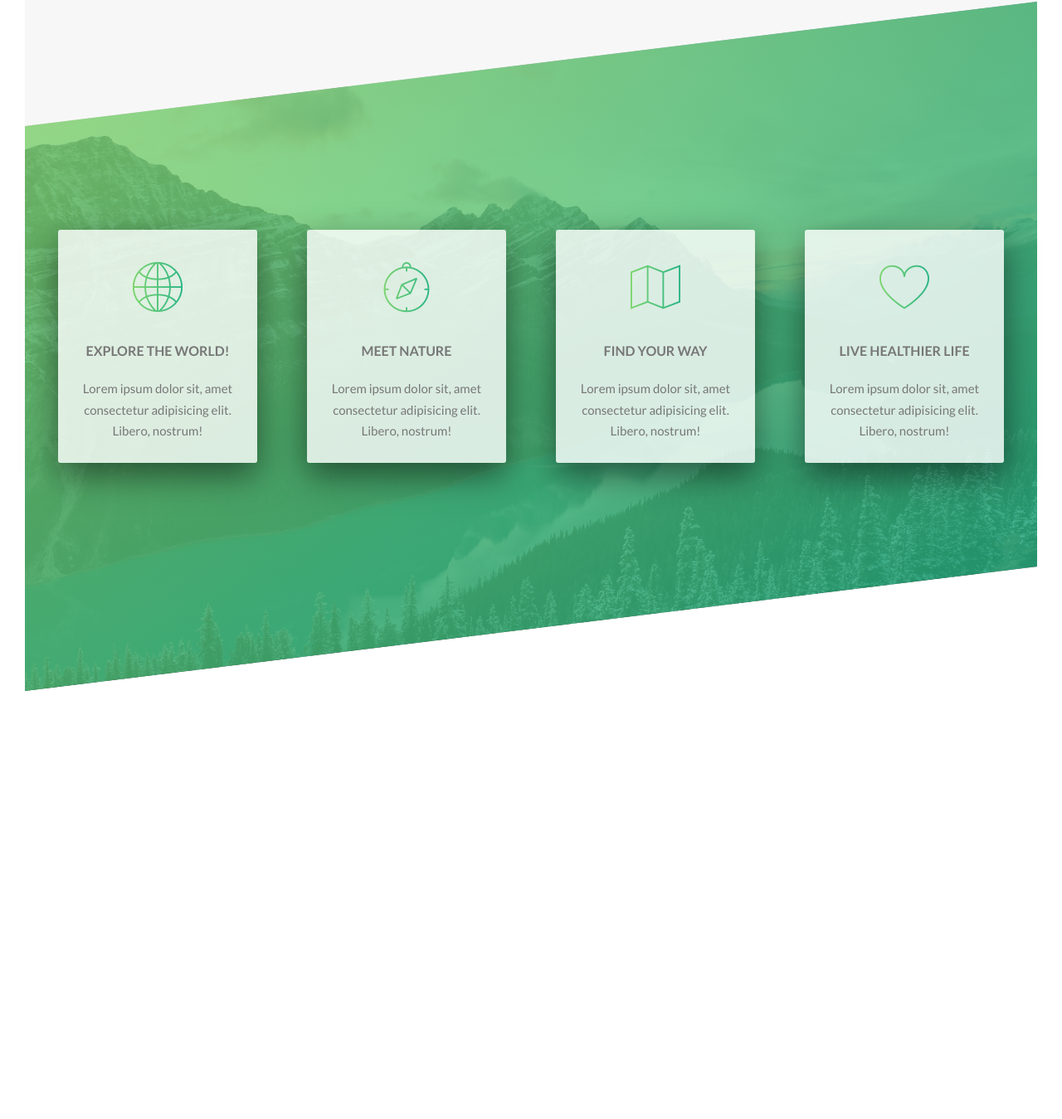
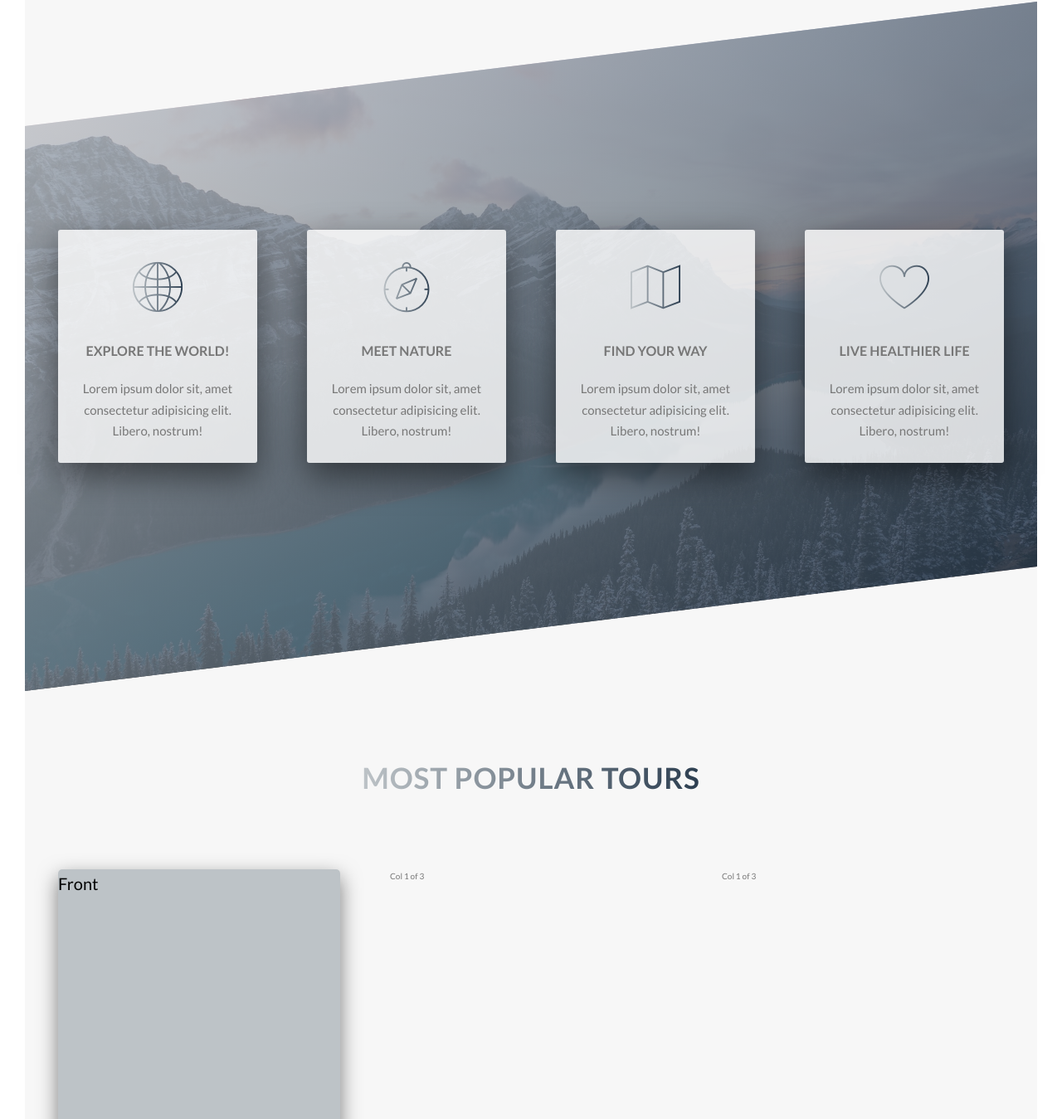
Before and after one commit to alicomeng/newPortfolio, a website: page index.html in a window 1280 px wide. Shown: the part 1451-2800 px from the top of the page at 83% size. Before the commit the page ends 2284 px from the top, so only its background shows below. Drawn offline with Linux system fonts and the light colour scheme.

Commit message:
continue working on section Tours

```diff
--- a/index.html
+++ b/index.html
@@ -1,13 +1,11 @@
 <!DOCTYPE html>
 <html lang="en">
+
 <head>
   <meta charset="UTF-8" />
   <meta name="viewport" content="width=device-width, initial-scale=1.0" />
 
-    <link
-      href="https://fonts.googleapis.com/css?family=Lato:100,300,400,700,900"
-      rel="stylesheet"
-    />
+  <link href="https://fonts.googleapis.com/css?family=Lato:100,300,400,700,900" rel="stylesheet" />
   <link rel="stylesheet" href="css/icon-font.css" />
   <link rel="stylesheet" href="css/icon-font.css" />
   <link rel="stylesheet" href="css/style.css" />
@@ -127,21 +125,9 @@
         </div>
         <div class="col-1-of-2">
           <div class="composition">
-              <img
-                src="img/nat-1-large.jpg"
-                alt=""
-                class="composition__photo composition__photo--p1"
-              />
-              <img
-                src="img/nat-2-large.jpg"
-                alt=""
-                class="composition__photo composition__photo--p2"
-              />
-              <img
-                src="img/nat-3-large.jpg"
-                alt=""
-                class="composition__photo composition__photo--p3"
-              />
+            <img src="img/nat-1-large.jpg" alt="" class="composition__photo composition__photo--p1" />
+            <img src="img/nat-2-large.jpg" alt="" class="composition__photo composition__photo--p2" />
+            <img src="img/nat-3-large.jpg" alt="" class="composition__photo composition__photo--p3" />
           </div>
         </div>
       </div>
@@ -190,6 +176,34 @@
         </div>
       </div>
     </section>
+    <section class="section-tours">
+      <div class="u-center-text u-margin-bottom-lg">
+        <h2 class="heading-secondary">
+          Most popular tours
+        </h2>
+      </div>
+
+      <div class="row">
+        <div class="col-1-of-3">
+          <div class="card">
+            <div class="card__side card__side--front">
+              Front
+            </div>
+            <div class="card__side card__side--back card__side--back-1">
+              Back
+            </div>
+          </div>
+        </div>
+        <div class="col-1-of-3">
+          Col 1 of 3
+        </div>
+        <div class="col-1-of-3">
+          Col 1 of 3
+        </div>
+      </div>
+
+    </section>
   </main>
 </body>
+
 </html>
--- a/sass/abstracts/_variables.scss
+++ b/sass/abstracts/_variables.scss
@@ -1,8 +1,8 @@
 // Colors
 
-$color-primary: #55c57a;
-$color-primary-light: #7ed56f;
-$color-primary-dark: #28b485;
+$color-primary: #6f93ac;
+$color-primary-light: #bdc3c7;
+$color-primary-dark: #2c3e50;
 $color-gray-dark: #777;
 $color-gray-1: #f7f7f7f7;
 $color-white: #fff;
--- /dev/null
+++ b/sass/components/_cards.scss
@@ -0,0 +1,48 @@
+.card {
+  perspective: 150rem;
+  -moz-perspective: 150rem;
+  height: 50rem;
+  position: relative;
+
+  &__side {
+    color: black;
+    font-size: 2rem;
+    height: 50rem;
+    transition: all 0.8s ease;
+    position: absolute;
+    top: 0;
+    left: 0;
+    width: 100%;
+    backface-visibility: hidden;
+    border-radius: 5px;
+    box-shadow: 0 .9rem 2.5rem $color-shadow;
+
+
+    &--front {
+      background-color: $color-primary-light;
+
+    }
+
+    &--back {
+      transform: rotateY(-180deg);
+
+      &-1 {
+        background: #bdc3c7;
+        /* fallback for old browsers */
+        background: -webkit-linear-gradient(to right, $color-primary-light, $color-primary-dark);
+        /* Chrome 10-25, Safari 5.1-6 */
+        background: linear-gradient(to right bottom, $color-primary-light, $color-primary-dark);
+      }
+    }
+
+
+  }
+
+  &:hover &__side--front {
+    transform: rotateY(180deg);
+  }
+
+  &:hover &__side--back {
+    transform: rotateY(0deg);
+  }
+}
--- a/sass/main.scss
+++ b/sass/main.scss
@@ -10,6 +10,7 @@
 @import "components/button";
 @import "components/composition";
 @import "components/feature-box";
+@import "components/cards";
 
 
 @import "layout/header";
--- a/sass/pages/_home.scss
+++ b/sass/pages/_home.scss
@@ -18,3 +18,9 @@
         transform: skewY(7deg);
     }
 }
+
+.section-tours {
+    background-color: $color-gray-1;
+    padding: 25rem 0;
+    margin-top: -10rem;
+}
```
Also changed, not shown: css/style.css. Lines whose indentation alone changed are shown as unchanged.
